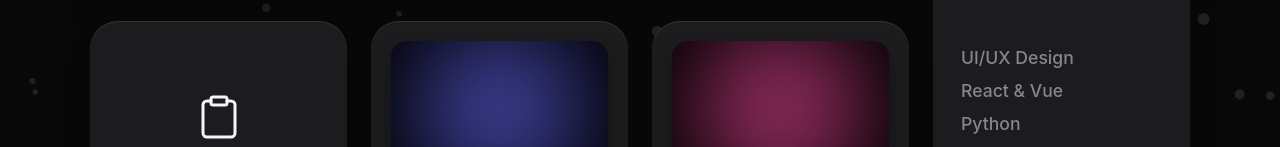
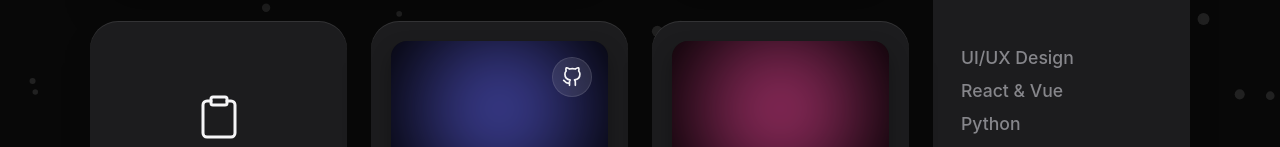
Before and after one commit to SANJAY8125/Portfolio, a website built with Vite: page index.html in a window 1280 px wide. Shown: the part 303-450 px from the top of the page. Built offline with nearby package versions, Linux system fonts and the light colour scheme.

Commit message:
Update portfolio content and build

```diff
--- a/index.html
+++ b/index.html
@@ -60,6 +60,15 @@
     <div class="card project-card">
       <div class="project-preview">
         <div class="glow-orb" style="--orb-color: #6366f1"></div>
+        <a href="https://github.com/SANJAY8125/VitalRoute" target="_blank" class="project-github-link"
+          title="View Source on GitHub">
+          <svg width="20" height="20" viewBox="0 0 24 24" fill="none" stroke="currentColor" stroke-width="2"
+            stroke-linecap="round" stroke-linejoin="round">
+            <path
+              d="M9 19c-5 1.5-5-2.5-7-3m14 6v-3.87a3.37 3.37 0 0 0-.94-2.61c3.14-.35 6.44-1.54 6.44-7A5.44 5.44 0 0 0 20 4.77 5.07 5.07 0 0 0 19.91 1S18.73.65 16 2.48a13.38 13.38 0 0 0-7 0C6.27.65 5.09 1 5.09 1A5.07 5.07 0 0 0 5 4.77a5.44 5.44 0 0 0-1.5 3.78c0 5.42 3.3 6.61 6.44 7A3.37 3.37 0 0 0 9 18.13V22">
+            </path>
+          </svg>
+        </a>
       </div>
       <span class="subtitle">Project</span>
       <h2>VitalRoute</h2>
--- a/style.css
+++ b/style.css
@@ -255,6 +255,32 @@
     margin-top: auto;
 }
 
+.project-github-link {
+    position: absolute;
+    top: 16px;
+    right: 16px;
+    width: 40px;
+    height: 40px;
+    background: rgba(255, 255, 255, 0.1);
+    backdrop-filter: blur(8px);
+    -webkit-backdrop-filter: blur(8px);
+    border-radius: 50%;
+    display: flex;
+    align-items: center;
+    justify-content: center;
+    color: var(--text-primary);
+    text-decoration: none;
+    transition: var(--transition);
+    border: 1px solid rgba(255, 255, 255, 0.1);
+    z-index: 10;
+}
+
+.project-github-link:hover {
+    background: rgba(255, 255, 255, 0.2);
+    transform: scale(1.1) rotate(5deg);
+    color: var(--accent-color);
+}
+
 /* Socials/Links */
 .social-list {
     list-style: none;
```
